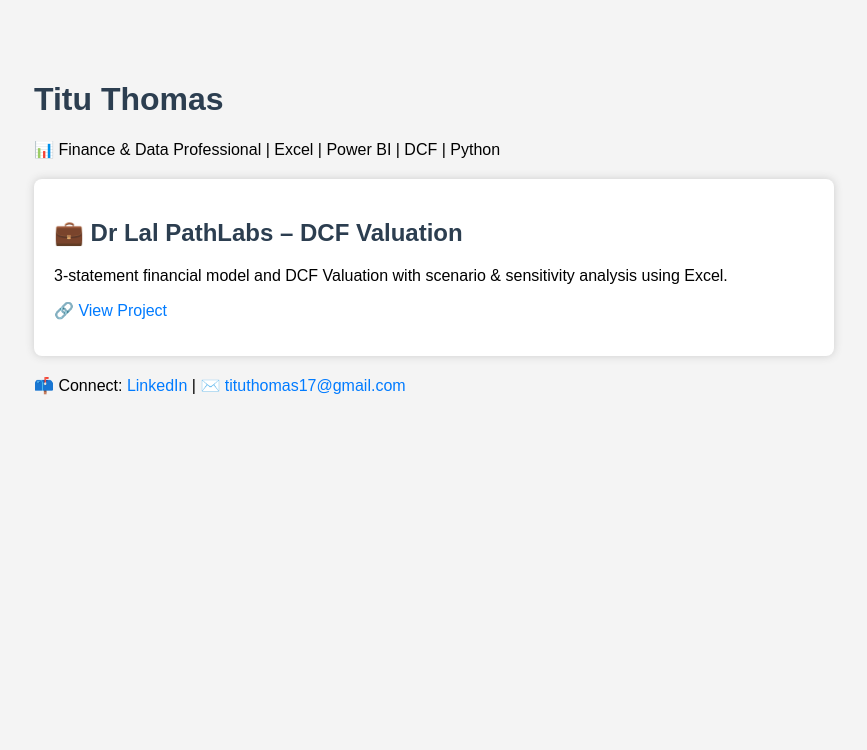
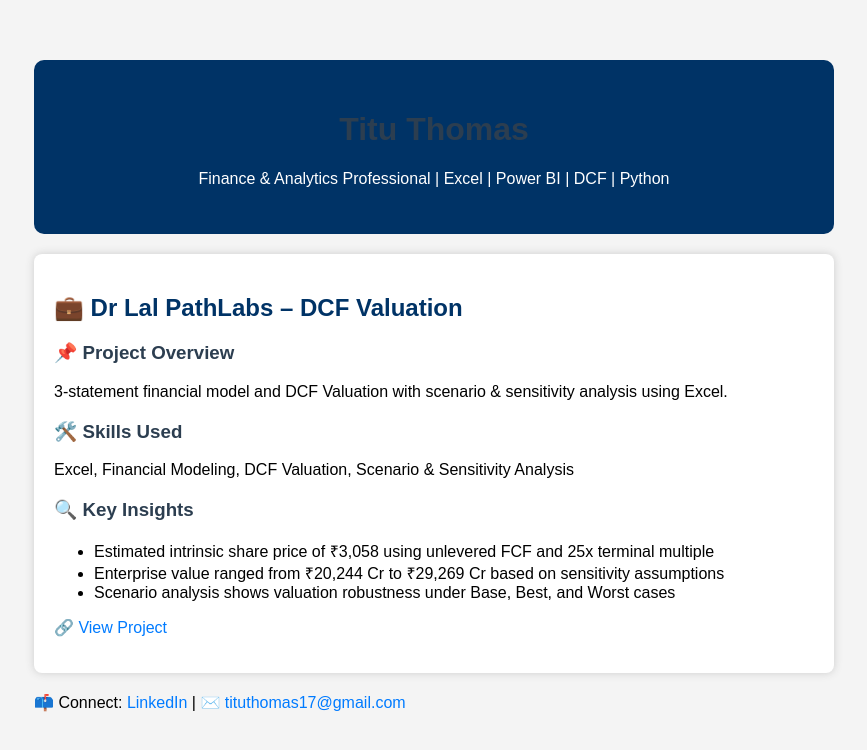
Before and after one commit to titu-thomas/titu-thomas-portfolio, a plain HTML site: page index.html in a window 1280 px wide. Shown: the whole page, without its empty margins (206-1073 px from the left). Drawn offline with Linux system fonts and the light colour scheme.

Commit message:
Update index.html

```diff
--- a/index.html
+++ b/index.html
@@ -3,26 +3,77 @@
 <head>
   <title>Titu Thomas | Finance & Analytics | CMA (USA) | CFA Level 1 Passed</title>
   <style>
-    body { font-family: Arial; max-width: 800px; margin: 40px auto; background: #f4f4f4; padding: 20px; }
-    .project { background: white; padding: 20px; margin: 20px 0; border-radius: 8px; box-shadow: 0 0 8px #ccc; }
-    h1, h2 { color: #2c3e50; }
-    a { color: #007bff; text-decoration: none; }
-    a:hover { text-decoration: underline; }
+    body {
+      font-family: Arial;
+      max-width: 800px;
+      margin: 40px auto;
+      background: #f4f4f4;
+      padding: 20px;
+    }
+    .header {
+      background-color: #003366; /* dark blue */
+      color: white;
+      padding: 30px 20px;
+      text-align: center;
+      border-radius: 10px;
+    }
+    .project {
+      background: white;
+      padding: 20px;
+      margin: 20px 0;
+      border-radius: 8px;
+      box-shadow: 0 0 8px #ccc;
+    }
+    h1, h2 {
+      color: #2c3e50;
+    }
+    .project-title {
+      color: #003366; /* dark blue */
+    }
+    h3 {
+      margin-top: 20px;
+      color: #2c3e50;
+    }
+    ul {
+      margin-top: 0;
+    }
+    a {
+      color: #007bff;
+      text-decoration: none;
+    }
+    a:hover {
+      text-decoration: underline;
+    }
   </style>
 </head>
 <body>
 
-<h1>Titu Thomas</h1>
-<p>📊 Finance & Data Professional | Excel | Power BI | DCF | Python</p>
+<div class="header">
+  <h1>Titu Thomas</h1>
+  <p>Finance & Analytics Professional | Excel | Power BI | DCF | Python</p>
+</div>
 
 <div class="project">
-  <h2>💼 Dr Lal PathLabs – DCF Valuation</h2>
+  <h2 class="project-title">💼 Dr Lal PathLabs – DCF Valuation</h2>
+
+  <h3>📌 Project Overview</h3>
   <p>3-statement financial model and DCF Valuation with scenario & sensitivity analysis using Excel.</p>
+
+  <h3>🛠️ Skills Used</h3>
+  <p>Excel, Financial Modeling, DCF Valuation, Scenario & Sensitivity Analysis</p>
+
+  <h3>🔍 Key Insights</h3>
+  <ul>
+    <li>Estimated intrinsic share price of ₹3,058 using unlevered FCF and 25x terminal multiple</li>
+    <li>Enterprise value ranged from ₹20,244 Cr to ₹29,269 Cr based on sensitivity assumptions</li>
+    <li>Scenario analysis shows valuation robustness under Base, Best, and Worst cases</li>
+  </ul>
+
   <p><a href="https://github.com/titu-thomas/dcf-valuation">🔗 View Project</a></p>
 </div>
 
-
-<p>📫 Connect: <a href="https://linkedin.com/in/titu-thomas-cma">LinkedIn</a> | <a href="mailto:tituthomas17@gmail.com">✉️ tituthomas17@gmail.com</a>
+<p>📫 Connect: <a href="https://linkedin.com/in/titu-thomas-cma">LinkedIn</a> |
+   <a href="mailto:tituthomas17@gmail.com">✉️ tituthomas17@gmail.com</a></p>
 
 </body>
 </html>
```
